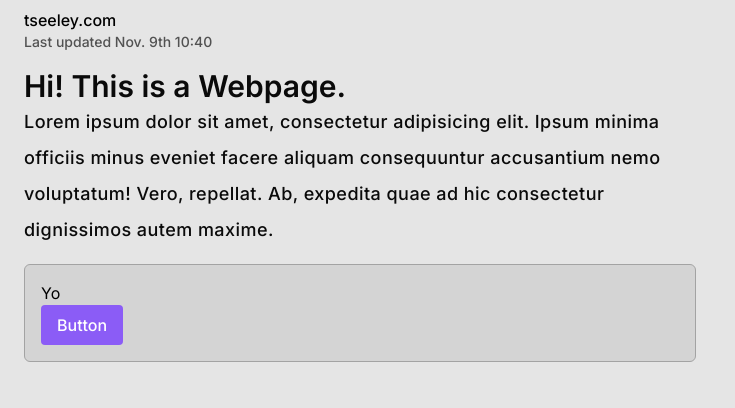
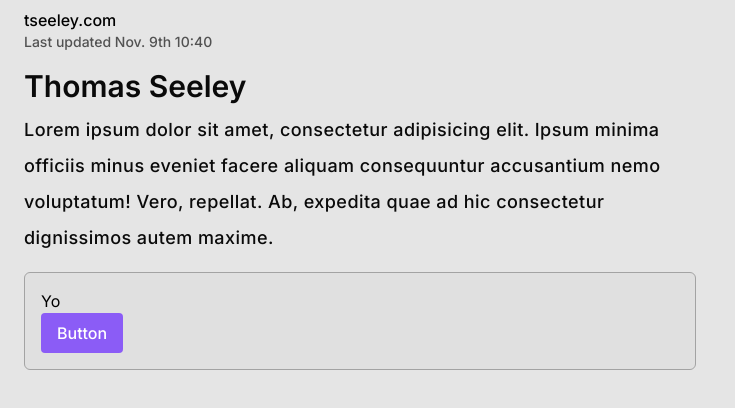
Before and after one commit to iamseeley/tseeley, a Next.js app: page / in a window 1280 px wide. Shown: the top 408 px of the page, without its empty margins (0-735 px from the left). Built offline with nearby package versions, Linux system fonts and the light colour scheme.

Commit message:
working component variants

```diff
--- a/app/components/Header/Header.tsx
+++ b/app/components/Header/Header.tsx
@@ -1,11 +1,11 @@
 import Text from "../Typography/TypographyText"
-
+import Link from "next/link"
 
 export default function Header() {
     return (
         <header className="mb-4">
             <div>
-                <Text weight={'bold'} size={3}>tseeley.com</Text>
+                <Link href={'/'}><Text weight={'bold'} size={3}>tseeley.com</Text></Link>
                 <Text weight={'bold'} color={'tertiary'} size={4} >Last updated Nov. 9th 10:40</Text>
             </div>
         </header>
--- a/app/components/Table/Table.tsx
+++ b/app/components/Table/Table.tsx
@@ -0,0 +1,40 @@
+import { cva, VariantProps } from 'class-variance-authority';
+import { ReactNode } from 'react';
+
+const TableStyles = cva(
+  'min-w-full divide-y divide-gray-200', // Basic table styles
+  {
+    variants: {
+      striped: {
+        true: 'divide-y divide-gray-200', // Add striping effect
+      },
+      // ... other variants like 'rounded', 'bordered', etc. ...
+    },
+    defaultVariants: {
+      // Define default variants if needed
+    },
+  }
+);
+
+type TableSubs = {
+    children: ReactNode,
+}
+
+export const TableHead: React.FC<TableSubs> = ({ children }) => <thead>{children}</thead>;
+export const TableBody: React.FC<TableSubs> = ({ children }) => <tbody>{children}</tbody>;
+export const TableRow: React.FC<TableSubs> = ({ children }) => <tr>{children}</tr>;
+export const TableCell: React.FC<TableSubs> = ({ children }) => <td className="px-6 py-4">{children}</td>;
+
+
+export interface TableProps extends VariantProps<typeof TableStyles> {
+    children: ReactNode;
+    // ... other custom props as needed ...
+  }
+
+  export default function Table({ children, ...props }: TableProps) {
+    return (
+      <table className={TableStyles(props)}>
+        {children}
+      </table>
+    );
+  }
--- a/app/components/Typography/TypographyHeading.tsx
+++ b/app/components/Typography/TypographyHeading.tsx
@@ -1,7 +1,7 @@
 import { cva, VariantProps } from 'class-variance-authority';
 
 const HeadingStyles = cva(
-  'font-medium text-type-primary', // common styles for all headings
+  'font-medium text-type-primary my-2' , // common styles for all headings
   {
     variants: {
       size: {
--- a/app/globals.css
+++ b/app/globals.css
@@ -6,7 +6,7 @@
   :root {
     --brand: #8b5cf6;
     --background: #e5e5e5;
-    --foreground: #d4d4d4;
+    --foreground: #d4d4d454;
     --typeface-primary: #0a0a0a;
     --typeface-secondary: #262626;
     --typeface-tertiary: #525252;
--- a/app/page.tsx
+++ b/app/page.tsx
@@ -2,16 +2,22 @@ import Image from 'next/image'
 import Button from './components/Button/Button'
 import { H1, H2, H3, H4 } from './components/Typography/TypographyHeading'
 import Text from './components/Typography/TypographyText'
+import Table from './components/Table/Table'
+import { TableHead, TableBody, TableRow, TableCell } from './components/Table/Table'
 
 export default function Home() {
   return (
     <section className="">
 
-      <H2>Hi! This is a Webpage.</H2>
+      <H2>Thomas Seeley</H2>
       <div className=''>
       <Text size={2} spaced color='primary'>Lorem ipsum dolor sit amet, consectetur adipisicing elit. Ipsum minima officiis minus eveniet facere aliquam consequuntur accusantium nemo voluptatum! Vero, repellat. Ab, expedita quae ad hic consectetur dignissimos autem maxime.</Text>
       </div>
       <div className='my-4 p-4 bg-foreground rounded-md border border-neutral-400'>
+      <Table>
+
+      </Table>
+
       <h1 className=''>Yo</h1>
 
       <Button>Button</Button>
```
